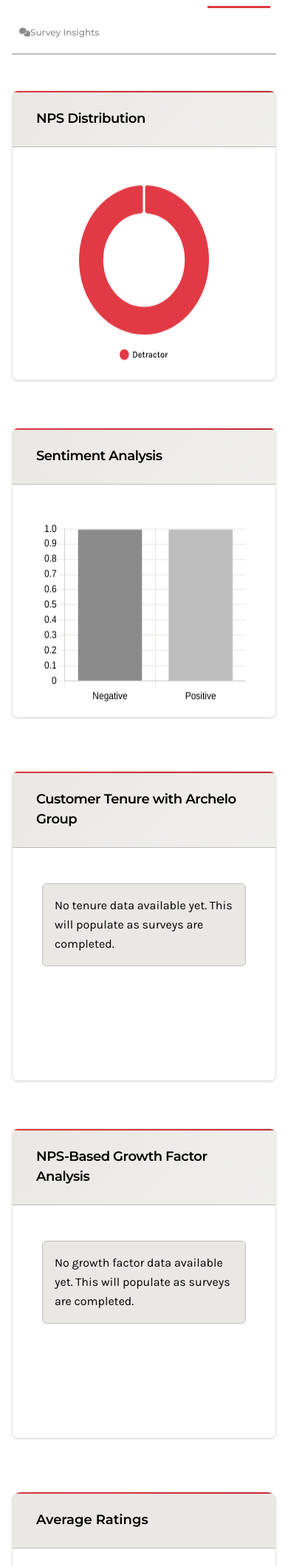
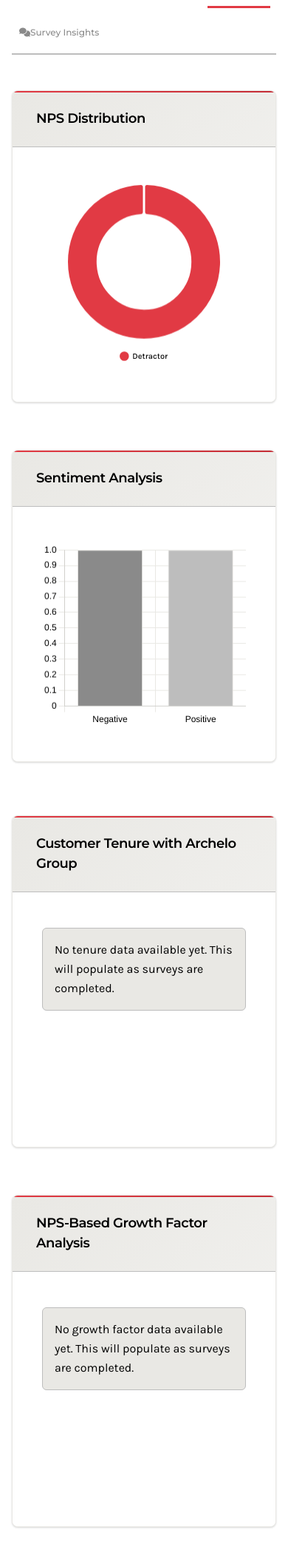
Before and after one commit to rivvalue/voia-docs, a Flask app: page /dashboard in a window 390 px wide, after a click on "Analytics". Shown: the part 510-2628 px from the top of the page at 74% size. Run offline with Flask 3, Linux system fonts and the light colour scheme; data comes from the database, SQL or seed files in the repository; data that the repository does not hold is empty.

Commit message:
Ensure all charts in the analytics tab maintain a consistent height
Update CSS to set a uniform height for chart containers across the analytics tab. Refactor chart options in dashboard.js to apply mobile-responsive configurations, ensuring consistent aspect ratio, legend positioning, and font sizes for charts on various screen sizes.

Replit-Commit-Author: Agent
Replit-Commit-Session-Id: a2fe9093-2e16-48b5-8de4-0e75c9b14d8a
Replit-Commit-Checkpoint-Type: full_checkpoint
Replit-Commit-Screenshot-Url: https://storage.googleapis.com/screenshot-production-us-central1/eca66c11-1e52-49de-a7f4-cfa95608a870/a2fe9093-2e16-48b5-8de4-0e75c9b14d8a/pkqy5Ba

```diff
--- a/static/css/custom.css
+++ b/static/css/custom.css
@@ -1177,12 +1177,13 @@ small, .small {
     margin-top: var(--spacing-sm);
 }
 
-/* Chart containers */
+/* Chart containers - Consistent height for all Analytics tab charts */
 .chart-container {
     position: relative;
     padding: var(--spacing-md);
     background: var(--primary-white);
     border-radius: var(--radius-lg);
+    height: 320px; /* Standard height for all charts */
 }
 
 canvas {
@@ -1361,7 +1362,7 @@ canvas {
 
     .chart-container {
         position: relative;
-        height: 300px !important;
+        height: 320px !important; /* Consistent with desktop */
         margin: var(--spacing-sm) 0;
     }
 
@@ -1453,7 +1454,7 @@ canvas {
     }
 
     .chart-container {
-        height: 250px !important;
+        height: 280px !important; /* Slightly reduced for small mobile but proportional */
     }
 
     /* Tab text even smaller on tiny screens */
--- a/static/js/dashboard.js
+++ b/static/js/dashboard.js
@@ -597,6 +597,9 @@ function createTenureChart() {
     const labels = dashboardData.tenure_distribution.map(item => item.tenure);
     const data = dashboardData.tenure_distribution.map(item => item.count);
 
+    // Get mobile-responsive configuration
+    const config = getMobileChartConfig();
+
     charts.tenure = new Chart(ctx, {
         type: 'doughnut',
         data: {
@@ -617,15 +620,15 @@ function createTenureChart() {
         },
         options: {
             responsive: true,
-            maintainAspectRatio: false,
+            maintainAspectRatio: config.maintainAspectRatio,
             plugins: {
                 legend: {
-                    position: 'bottom',
+                    position: config.legendPosition,
                     labels: {
                         color: '#000000',
-                        padding: 20,
+                        padding: config.legendPadding,
                         font: {
-                            size: 14
+                            size: config.legendFontSize
                         }
                     }
                 }
@@ -659,6 +662,9 @@ function createGrowthFactorChart() {
     const labels = distribution.map(item => `${item.nps_range} (${item.growth_rate})`);
     const data = distribution.map(item => item.count);
     const colors = ['#E13A44', '#BDBDBD', '#E9E8E4', '#000000', '#FFFFFF'];
+
+    // Get mobile-responsive configuration
+    const config = getMobileChartConfig();
 
     charts.growthFactor = new Chart(ctx, {
         type: 'bar',
@@ -674,7 +680,7 @@ function createGrowthFactorChart() {
         },
         options: {
             responsive: true,
-            maintainAspectRatio: false,
+            maintainAspectRatio: config.maintainAspectRatio,
             plugins: {
                 legend: {
                     display: false
@@ -695,7 +701,7 @@ function createGrowthFactorChart() {
                         color: '#000000',
                         stepSize: 1,
                         font: {
-                            size: 14
+                            size: config.fontSize
                         }
                     },
                     grid: {
@@ -706,7 +712,7 @@ function createGrowthFactorChart() {
                     ticks: {
                         color: '#000000',
                         font: {
-                            size: 14
+                            size: config.fontSize
                         }
                     },
                     grid: {
```
